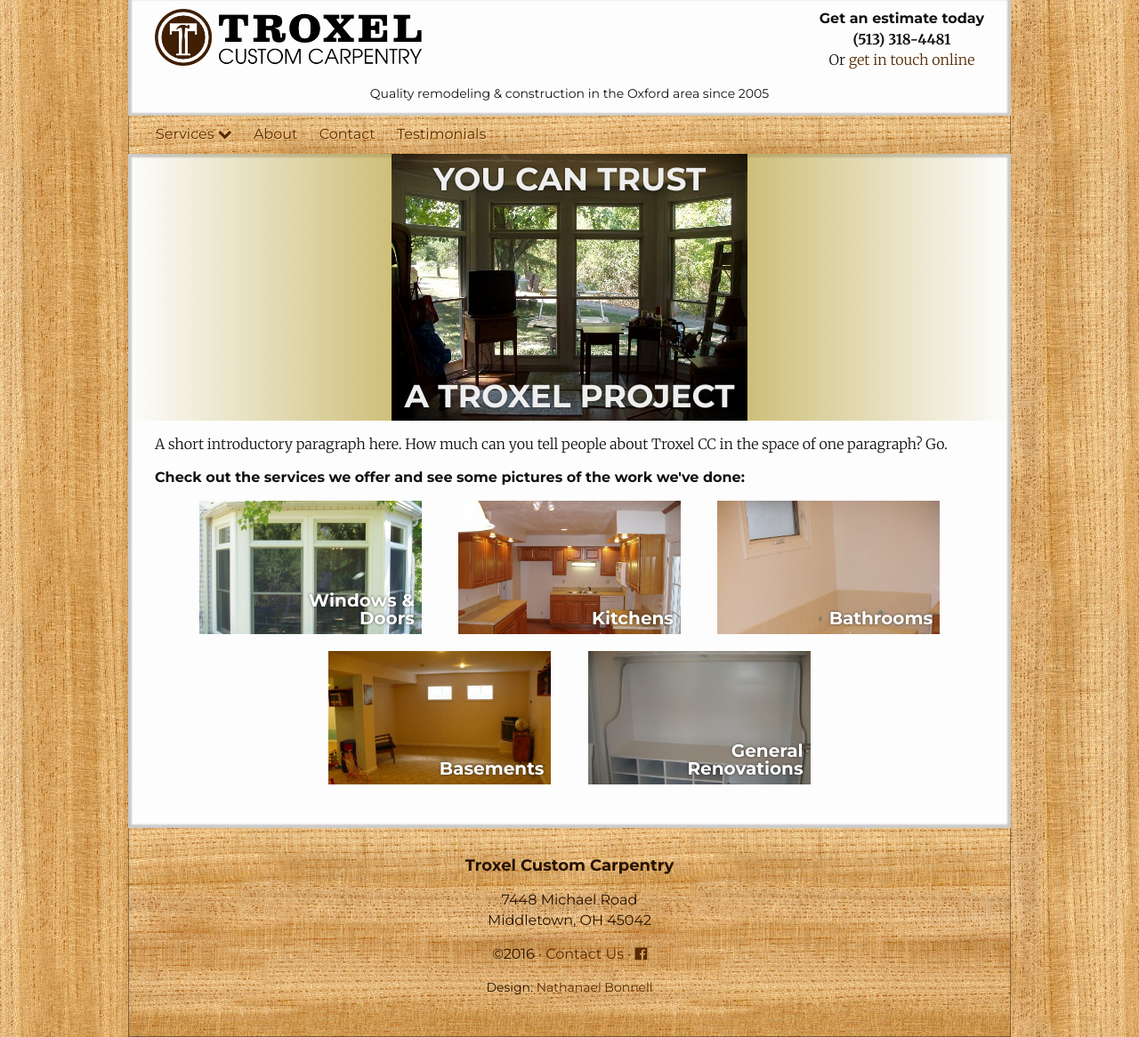
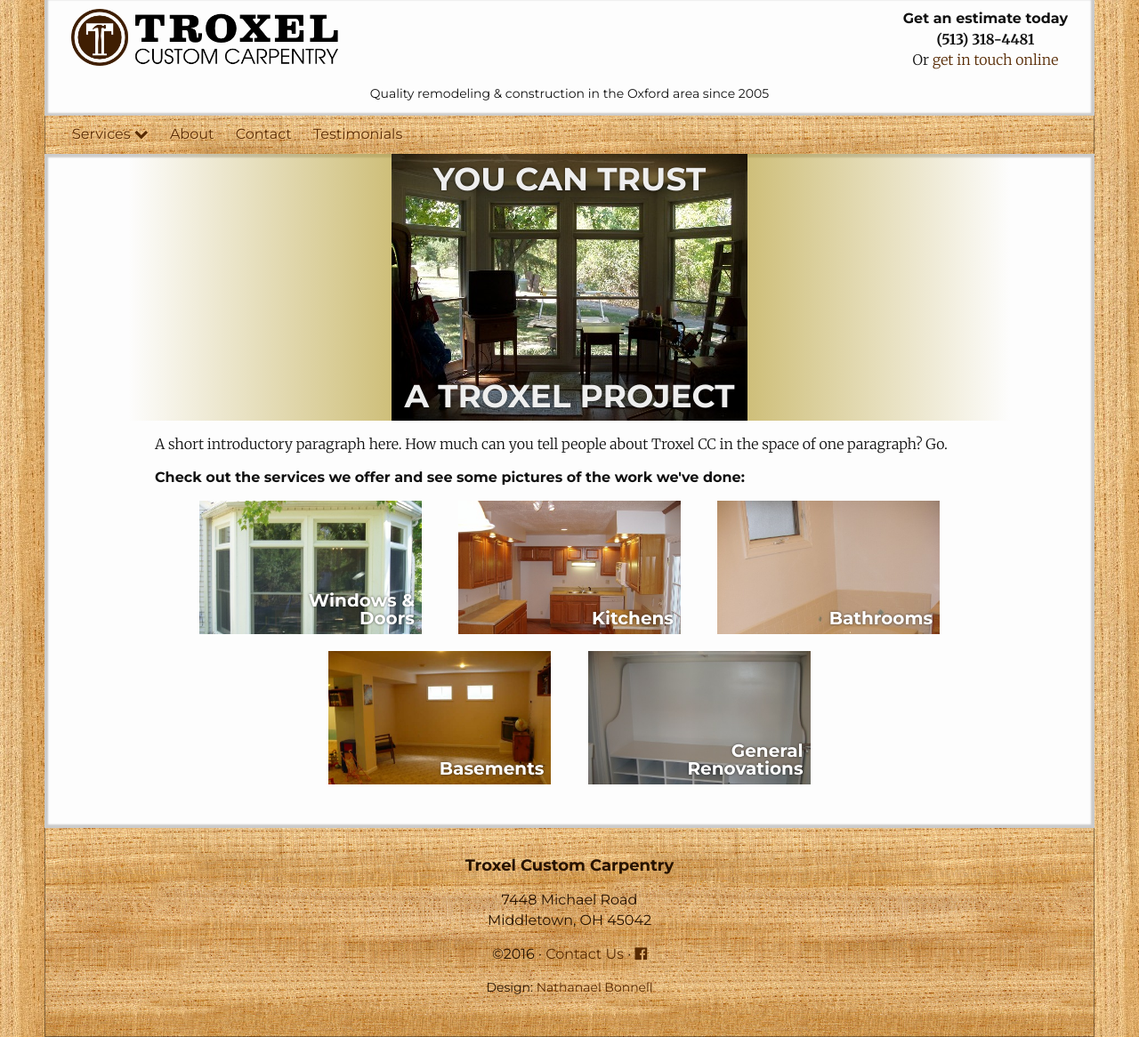
Before and after one commit to troxelcc/troxelcc.github.io, a Jekyll site: the page built from index.html, in a window 1280 px wide. Shown: the whole page at 89% size. Built offline with Jekyll 4.4.1, drawn with Linux system fonts in a browser that asks for light colours.

Commit message:
Changed main content width

```diff
--- a/_sass/_base.scss
+++ b/_sass/_base.scss
@@ -24,22 +24,25 @@
     -o-font-feature-settings: "kern" 1;
     font-feature-settings: "kern" 1;
     font-kerning: normal;
+    padding: 0 50px;
+    // @include media-query($on-medscrn) {
+    //     width: 800px;
+    // }
+    @include media-query($on-laptop) {
+        padding: 0 25px;
+    }
+    @include media-query($on-palm) {
+        padding: 0;
+    }
 }
 div#main {
     background-color: #fdfdfd;
     width: $content-width;
     max-width: 100%;
     margin: 0 auto;
+    max-width: 1500px;
+    width: 100%;
 
-    @include media-query($on-medscrn) {
-        width: 800px;
-    }
-    @include media-query($on-laptop) {
-        width: 700px;
-    }
-    @include media-query($on-palm) {
-        width: 100%;
-    }
 }
 
 
--- a/_sass/_layout.scss
+++ b/_sass/_layout.scss
@@ -21,6 +21,7 @@
     .wrapper {
         box-shadow: 0 1px 2px 4px rgba(0,0,0,0.2) inset;
         margin-top: -5px;
+        max-width: 9999px;
     }
 }
 
--- a/css/main.scss
+++ b/css/main.scss
@@ -34,8 +34,8 @@
 $content-width:      992px;
 
 $on-medscrn:         992px;
+$on-laptop:          800px;
 $on-palm:            600px;
-$on-laptop:          800px;
 
 
 
```
